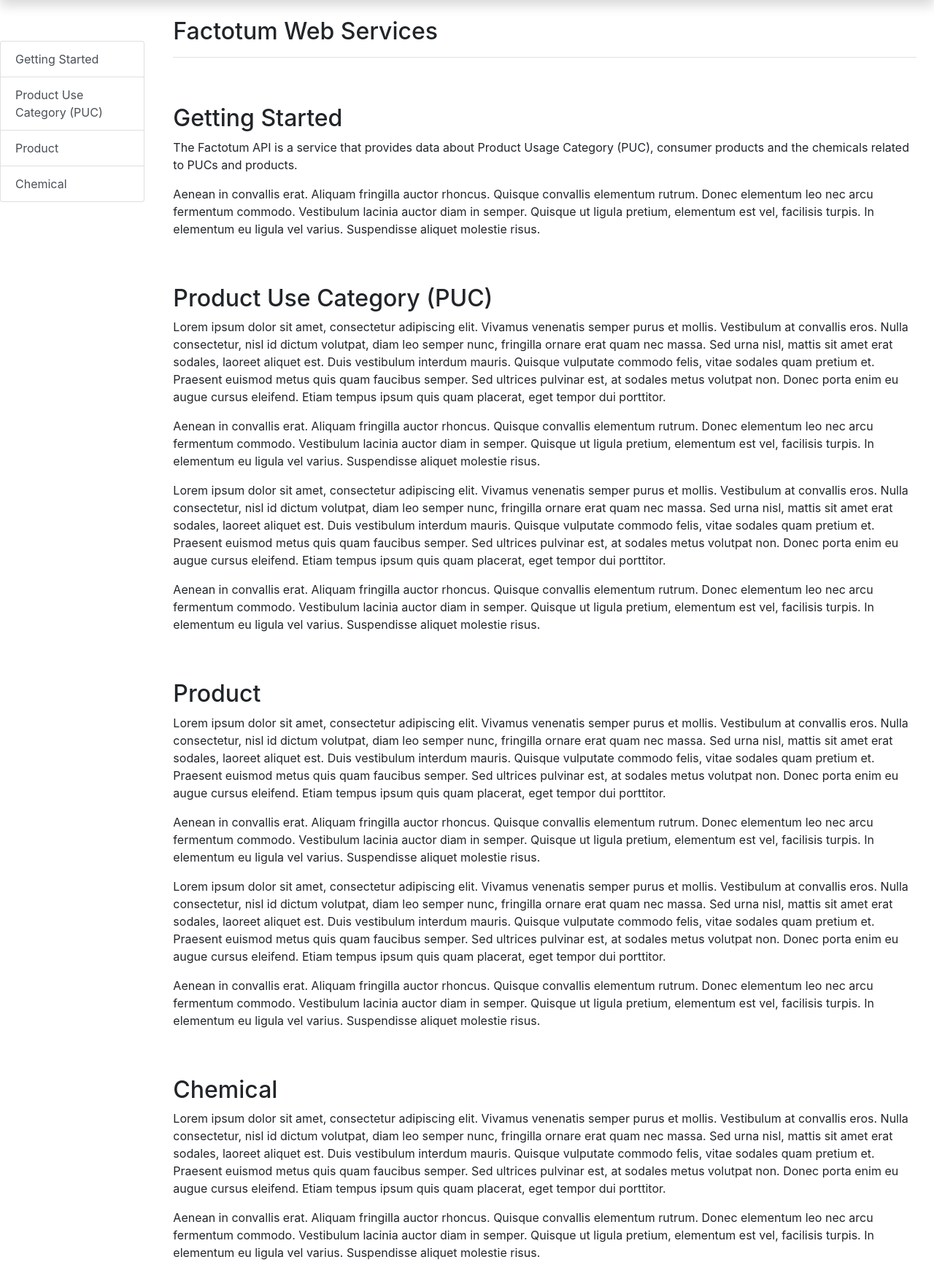
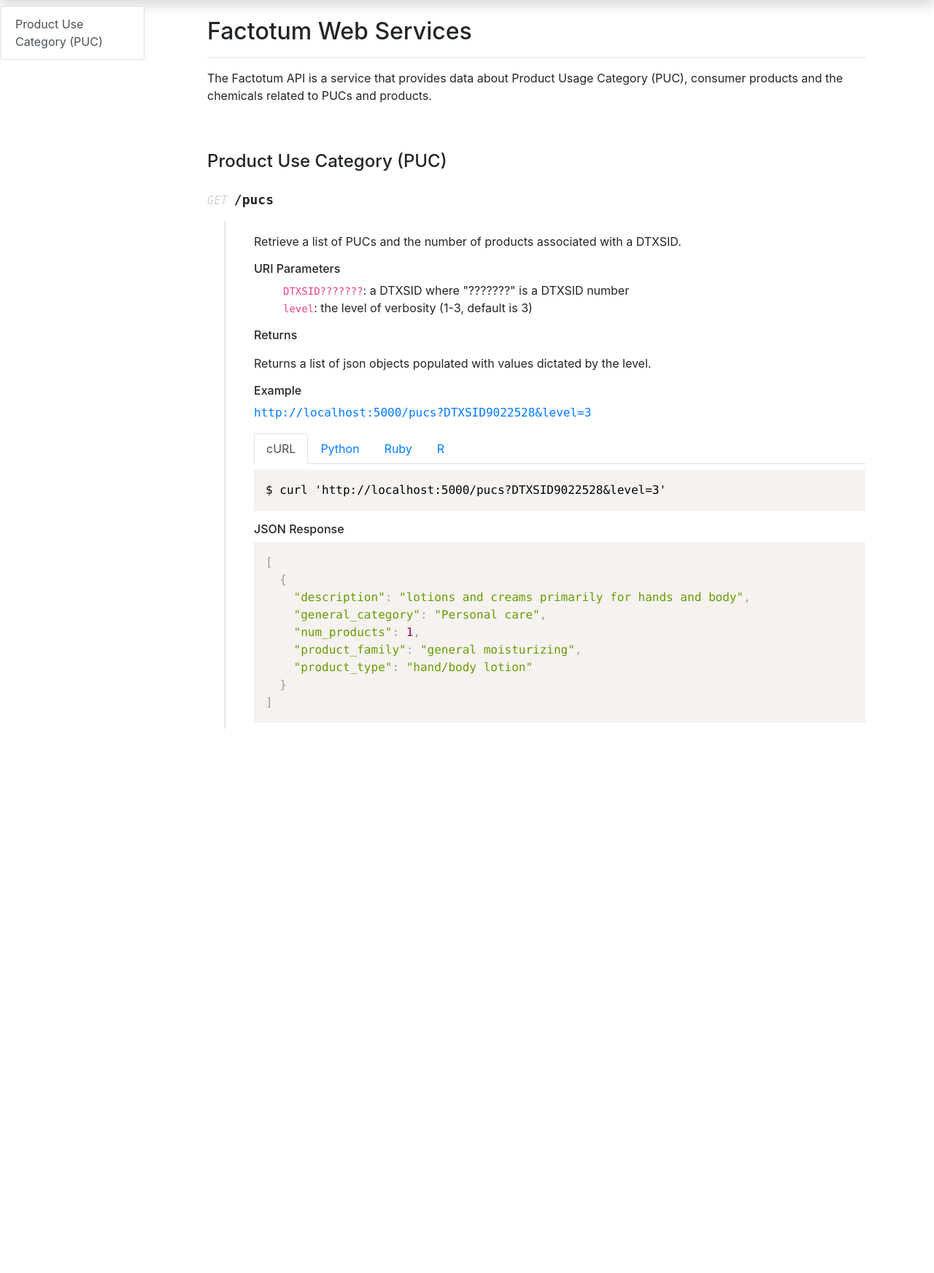
Before and after one commit to HumanExposure/factotum_ws, a Flask app: page / in a window 1280 px wide. Shown: the part 40-1785 px from the top of the page at 73% size. After the commit the page ends 1039 px from the top, so only its background shows below. Run offline with Flask 2, Linux system fonts and the light colour scheme; parts of the project's set-up code (start-up, migrations or seed data) failed here and were passed over; some libraries are stand-ins or nearby versions.

Commit message:
Redo index.html to use docstring parser

```diff
--- a/app.py
+++ b/app.py
@@ -160,26 +160,33 @@ def sql_query(query_str, fetch_size="all"):
         sql.close()
 
 
-@app.route("/", methods=["GET"])
-def home(name=None):
-    """Return the webservice index page."""
-    return render_template("index.html", name=name)
-
-
 @app.route("/pucs", methods=["GET"])
 def puc_lookup():
-    """Retreive a list of PUCs and the number of products associate with a DTXSID.
+    """Retrieve a list of PUCs and the number of products associated with a DTXSID.
+
+    API info:
+        verb: GET
+        uri: /pucs
 
     Arguments:
-        `DTXSID???????`
-            a DTXSID where `???????` is a DTXSID number
-        `level = {1,2,default=3}`
-            the level of verbosity.
+        DTXSID???????: a DTXSID where "???????" is a DTXSID number
+        level: the level of verbosity (1-3, default is 3)
+
     Returns:
-        A json object populated with values dictated by the level.
-        1) general_category, num_products
-        2) general_category, product_family, num_products
-        3) general_category, product_family, product_type, description, num_products
+        Returns a list of json objects populated with values dictated by the level.
+
+    Example:
+        query string: ?DTXSID9022528&level=3
+        response:
+            [
+              {
+                "description": "lotions and creams primarily for hands and body",
+                "general_category": "Personal care",
+                "num_products": 1,
+                "product_family": "general moisturizing",
+                "product_type": "hand/body lotion"
+              }
+            ]
 
     """
     try:
@@ -258,3 +265,12 @@ def puc_lookup():
                 }
             )
     return json.jsonify(result_list)
+
+
+@app.route("/", methods=["GET"])
+def home(name=None):
+    """Return the webservice index page."""
+    puc_docs = [ApiDoc(puc_lookup)]
+    docs = {"Product Use Category (PUC)": {"href": "puc", "apis": puc_docs}}
+
+    return render_template("index.html", name=name, docs=docs)
--- a/static/css/epa-theme.css
+++ b/static/css/epa-theme.css
@@ -1,3 +1,22 @@
 .navbar-custom {
     background-color: #0071bc;
 }
+
+.api-title {
+    font-family: monospace;
+    font-size: 18px;
+}
+
+.api-title .verb {
+    font-size: 85%;
+    font-style: italic;
+    color: lightgrey;
+}
+
+.api-title .uri {
+    font-weight: bold;
+}
+
+.api-body {
+    border-left: 1px solid lightgrey;
+}
--- a/templates/index.html
+++ b/templates/index.html
@@ -33,36 +33,20 @@
             </ul>
         </nav>
 
-        <div class="container-fluid">
+        <div class="container">
             <div class="row">
                 <div
-                    class="col-md-2 list-group fixed-top mt-5"
+                    class="col-md-2 d-none d-md-block list-group fixed-top mt-5"
                     id="sidebar-scrollspy"
                 >
-                    <a
-                        class="list-group-item list-group-item-action mt-5"
-                        href="#getting_started"
-                    >
-                        Getting Started
-                    </a>
+                    {% for type in docs %}
                     <a
                         class="list-group-item list-group-item-action"
-                        href="#puc"
+                        href="#{{ docs[type]['href'] }}"
                     >
-                        Product Use Category (PUC)
+                        {{ type }}
                     </a>
-                    <a
-                        class="list-group-item list-group-item-action"
-                        href="#product"
-                    >
-                        Product
-                    </a>
-                    <a
-                        class="list-group-item list-group-item-action"
-                        href="#chemical"
-                    >
-                        Chemical
-                    </a>
+                    {% endfor %}
                 </div>
 
                 <main class="col-md-9 ml-sm-auto col-lg-10 px-4 mt-5">
@@ -77,149 +61,173 @@
                         >
                             <h1 class="h2">Factotum Web Services</h1>
                         </div>
-                        <h2 class="pt-5" id="getting_started">
-                            Getting Started
-                        </h2>
                         <p>
                             The Factotum API is a service that provides data
                             about Product Usage Category (PUC), consumer
                             products and the chemicals related to PUCs and
                             products.
                         </p>
-                        <p>
-                            Aenean in convallis erat. Aliquam fringilla auctor
-                            rhoncus. Quisque convallis elementum rutrum. Donec
-                            elementum leo nec arcu fermentum commodo. Vestibulum
-                            lacinia auctor diam in semper. Quisque ut ligula
-                            pretium, elementum est vel, facilisis turpis. In
-                            elementum eu ligula vel varius. Suspendisse aliquet
-                            molestie risus.
-                        </p>
-                        <h2 class="pt-5" id="puc">
-                            Product Use Category (PUC)
-                        </h2>
-                        <p>
-                            Lorem ipsum dolor sit amet, consectetur adipiscing
-                            elit. Vivamus venenatis semper purus et mollis.
-                            Vestibulum at convallis eros. Nulla consectetur,
-                            nisl id dictum volutpat, diam leo semper nunc,
-                            fringilla ornare erat quam nec massa. Sed urna nisl,
-                            mattis sit amet erat sodales, laoreet aliquet est.
-                            Duis vestibulum interdum mauris. Quisque vulputate
-                            commodo felis, vitae sodales quam pretium et.
-                            Praesent euismod metus quis quam faucibus semper.
-                            Sed ultrices pulvinar est, at sodales metus volutpat
-                            non. Donec porta enim eu augue cursus eleifend.
-                            Etiam tempus ipsum quis quam placerat, eget tempor
-                            dui porttitor.
-                        </p>
-                        <p>
-                            Aenean in convallis erat. Aliquam fringilla auctor
-                            rhoncus. Quisque convallis elementum rutrum. Donec
-                            elementum leo nec arcu fermentum commodo. Vestibulum
-                            lacinia auctor diam in semper. Quisque ut ligula
-                            pretium, elementum est vel, facilisis turpis. In
-                            elementum eu ligula vel varius. Suspendisse aliquet
-                            molestie risus.
-                        </p>
-                        <p>
-                            Lorem ipsum dolor sit amet, consectetur adipiscing
-                            elit. Vivamus venenatis semper purus et mollis.
-                            Vestibulum at convallis eros. Nulla consectetur,
-                            nisl id dictum volutpat, diam leo semper nunc,
-                            fringilla ornare erat quam nec massa. Sed urna nisl,
-                            mattis sit amet erat sodales, laoreet aliquet est.
-                            Duis vestibulum interdum mauris. Quisque vulputate
-                            commodo felis, vitae sodales quam pretium et.
-                            Praesent euismod metus quis quam faucibus semper.
-                            Sed ultrices pulvinar est, at sodales metus volutpat
-                            non. Donec porta enim eu augue cursus eleifend.
-                            Etiam tempus ipsum quis quam placerat, eget tempor
-                            dui porttitor.
-                        </p>
-                        <p>
-                            Aenean in convallis erat. Aliquam fringilla auctor
-                            rhoncus. Quisque convallis elementum rutrum. Donec
-                            elementum leo nec arcu fermentum commodo. Vestibulum
-                            lacinia auctor diam in semper. Quisque ut ligula
-                            pretium, elementum est vel, facilisis turpis. In
-                            elementum eu ligula vel varius. Suspendisse aliquet
-                            molestie risus.
-                        </p>
-                        <h2 class="pt-5" id="product">Product</h2>
-                        <p>
-                            Lorem ipsum dolor sit amet, consectetur adipiscing
-                            elit. Vivamus venenatis semper purus et mollis.
-                            Vestibulum at convallis eros. Nulla consectetur,
-                            nisl id dictum volutpat, diam leo semper nunc,
-                            fringilla ornare erat quam nec massa. Sed urna nisl,
-                            mattis sit amet erat sodales, laoreet aliquet est.
-                            Duis vestibulum interdum mauris. Quisque vulputate
-                            commodo felis, vitae sodales quam pretium et.
-                            Praesent euismod metus quis quam faucibus semper.
-                            Sed ultrices pulvinar est, at sodales metus volutpat
-                            non. Donec porta enim eu augue cursus eleifend.
-                            Etiam tempus ipsum quis quam placerat, eget tempor
-                            dui porttitor.
-                        </p>
-                        <p>
-                            Aenean in convallis erat. Aliquam fringilla auctor
-                            rhoncus. Quisque convallis elementum rutrum. Donec
-                            elementum leo nec arcu fermentum commodo. Vestibulum
-                            lacinia auctor diam in semper. Quisque ut ligula
-                            pretium, elementum est vel, facilisis turpis. In
-                            elementum eu ligula vel varius. Suspendisse aliquet
-                            molestie risus.
-                        </p>
-                        <p>
-                            Lorem ipsum dolor sit amet, consectetur adipiscing
-                            elit. Vivamus venenatis semper purus et mollis.
-                            Vestibulum at convallis eros. Nulla consectetur,
-                            nisl id dictum volutpat, diam leo semper nunc,
-                            fringilla ornare erat quam nec massa. Sed urna nisl,
-                            mattis sit amet erat sodales, laoreet aliquet est.
-                            Duis vestibulum interdum mauris. Quisque vulputate
-                            commodo felis, vitae sodales quam pretium et.
-                            Praesent euismod metus quis quam faucibus semper.
-                            Sed ultrices pulvinar est, at sodales metus volutpat
-                            non. Donec porta enim eu augue cursus eleifend.
-                            Etiam tempus ipsum quis quam placerat, eget tempor
-                            dui porttitor.
-                        </p>
-                        <p>
-                            Aenean in convallis erat. Aliquam fringilla auctor
-                            rhoncus. Quisque convallis elementum rutrum. Donec
-                            elementum leo nec arcu fermentum commodo. Vestibulum
-                            lacinia auctor diam in semper. Quisque ut ligula
-                            pretium, elementum est vel, facilisis turpis. In
-                            elementum eu ligula vel varius. Suspendisse aliquet
-                            molestie risus.
-                        </p>
-                        <h2 class="pt-5" id="chemical">Chemical</h2>
-                        <p>
-                            Lorem ipsum dolor sit amet, consectetur adipiscing
-                            elit. Vivamus venenatis semper purus et mollis.
-                            Vestibulum at convallis eros. Nulla consectetur,
-                            nisl id dictum volutpat, diam leo semper nunc,
-                            fringilla ornare erat quam nec massa. Sed urna nisl,
-                            mattis sit amet erat sodales, laoreet aliquet est.
-                            Duis vestibulum interdum mauris. Quisque vulputate
-                            commodo felis, vitae sodales quam pretium et.
-                            Praesent euismod metus quis quam faucibus semper.
-                            Sed ultrices pulvinar est, at sodales metus volutpat
-                            non. Donec porta enim eu augue cursus eleifend.
-                            Etiam tempus ipsum quis quam placerat, eget tempor
-                            dui porttitor.
-                        </p>
-                        <p>
-                            Aenean in convallis erat. Aliquam fringilla auctor
-                            rhoncus. Quisque convallis elementum rutrum. Donec
-                            elementum leo nec arcu fermentum commodo. Vestibulum
-                            lacinia auctor diam in semper. Quisque ut ligula
-                            pretium, elementum est vel, facilisis turpis. In
-                            elementum eu ligula vel varius. Suspendisse aliquet
-                            molestie risus.
-                        </p>
+                        {% for type in docs %}
+                        <h4 class="pt-5" id="{{ docs[type][href] }}">
+                            {{ type }}
+                        </h4>
+                        {% for api in docs[type]['apis'] %}
+                        <div class="row pt-3 api-title">
+                            <div class="col-md-12">
+                                <p>
+                                    <span class="verb">
+                                        {{ api.verb }}
+                                    </span>
+                                    <span class="uri">
+                                        {{ api.uri }}
+                                    </span>
+                                </p>
+                            </div>
+                        </div>
+                        <div class="row ml-md-4 ml-1 pl-md-4 pl-1 api-body">
+                            <div class="col-md-12">
+                                <div class="row">
+                                    <div class="col-md-12">
+                                        <p>{{ api.summary|markdown }}</p>
+                                        <p>{{ api.note|markdown }}</p>
+                                    </div>
+                                </div>
+                                <div class="row">
+                                    <div class="col-md-12">
+                                        <h6 class="text">
+                                            URI Parameters
+                                        </h6>
+                                        <ul style="list-style-type:none;">
+                                            {% for arg, desc in
+                                            api.arguments.items() %}
+                                            <li>
+                                                <code>{{ arg }}</code>: {{ desc
+                                                }}
+                                            </li>
+                                            {% endfor %}
+                                        </ul>
+                                    </div>
+                                </div>
+                                <div class="row">
+                                    <div class="col-md-12">
+                                        <h6 class="text">
+                                            Returns
+                                        </h6>
+                                        <p>{{ api.returns|markdown }}</p>
+                                    </div>
+                                </div>
+                                <div class="row">
+                                    <div class="col-md-12">
+                                        <h6 class="text">
+                                            Example
+                                        </h6>
+                                        <p>
+                                            <a
+                                                href="{{ api.base_uri }}{{ api.uri }}{{ api.example_query_string }}"
+                                                style="font-family: monospace;"
+                                                target="_blank"
+                                                >{{ api.base_uri }}{{ api.uri
+                                                }}{{ api.example_query_string
+                                                }}</a
+                                            >
+                                        </p>
+                                        <ul
+                                            class="nav nav-tabs"
+                                            id="codeTab"
+                                            role="tablist"
+                                        >
+                                            <li class="nav-item">
+                                                <a
+                                                    class="nav-link active"
+                                                    id="curl-tab"
+                                                    data-toggle="tab"
+                                                    href="#curl"
+                                                    role="tab"
+                                                    aria-controls="curl"
+                                                    aria-selected="true"
+                                                    >cURL</a
+                                                >
+                                            </li>
+                                            <li class="nav-item">
+                                                <a
+                                                    class="nav-link"
+                                                    id="python-tab"
+                                                    data-toggle="tab"
+                                                    href="#python"
+                                                    role="tab"
+                                                    aria-controls="python"
+                                                    aria-selected="false"
+                                                    >Python</a
+                                                >
+                                            </li>
+                                            <li class="nav-item">
+                                                <a
+                                                    class="nav-link"
+                                                    id="ruby-tab"
+                                                    data-toggle="tab"
+                                                    href="#ruby"
+                                                    role="tab"
+                                                    aria-controls="ruby"
+                                                    aria-selected="false"
+                                                    >Ruby</a
+                                                >
+                                            </li>
+                                            <li class="nav-item">
+                                                <a
+                                                    class="nav-link"
+                                                    id="r-tab"
+                                                    data-toggle="tab"
+                                                    href="#r"
+                                                    role="tab"
+                                                    aria-controls="r"
+                                                    aria-selected="false"
+                                                    >R</a
+                                                >
+                                            </li>
+                                        </ul>
+                                        <div class="tab-content">
+                                            <div
+                                                class="tab-pane active"
+                                                id="curl"
+                                                role="tabpanel"
+                                                aria-labelledby="curl-tab"
+                                            >
+                                                <pre><code class="language-shell">{{ api.curl }}</code></pre>
+                                            </div>
+                                            <div
+                                                class="tab-pane"
+                                                id="python"
+                                                role="tabpanel"
+                                                aria-labelledby="python-tab"
+                                            >
+                                                <pre><code class="language-python">{{ api.py }}</code></pre>
+                                            </div>
+                                            <div
+                                                class="tab-pane"
+                                                id="ruby"
+                                                role="tabpanel"
+                                                aria-labelledby="ruby-tab"
+                                            >
+                                                <pre><code class="language-ruby">{{ api.ruby }}</code></pre>
+                                            </div>
+                                            <div
+                                                class="tab-pane"
+                                                id="r"
+                                                role="tabpanel"
+                                                aria-labelledby="r-tab"
+                                            >
+                                                <pre><code class="language-r">{{ api.r }}</code></pre>
+                                            </div>
+                                        </div>
+                                        <h6 class="text pt-2">
+                                            JSON Response
+                                        </h6>
+                                        <pre><code class="language-javascript">{{ api.example_response }}</code></pre>
+                                    </div>
+                                </div>
+                            </div>
+                        </div>
+                        {% endfor %} {% endfor %}
                     </div>
                 </main>
             </div>
```
